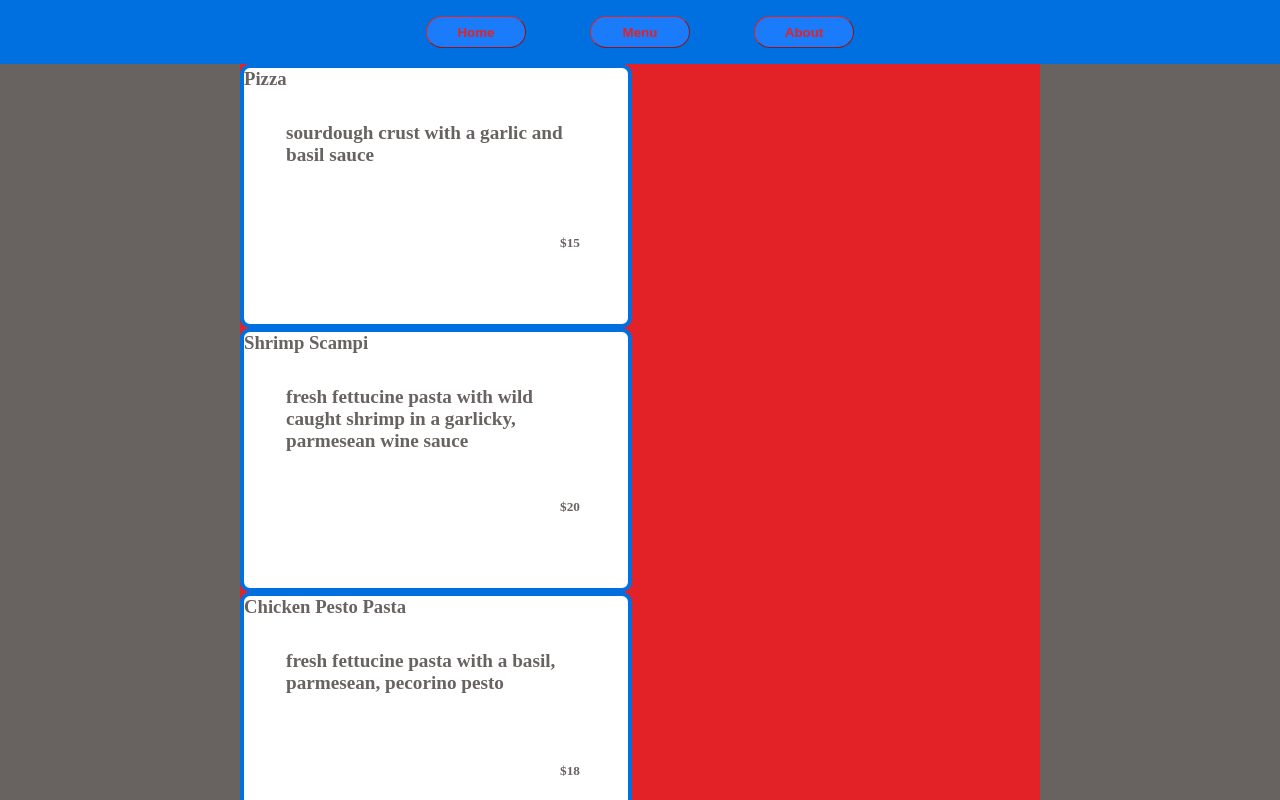
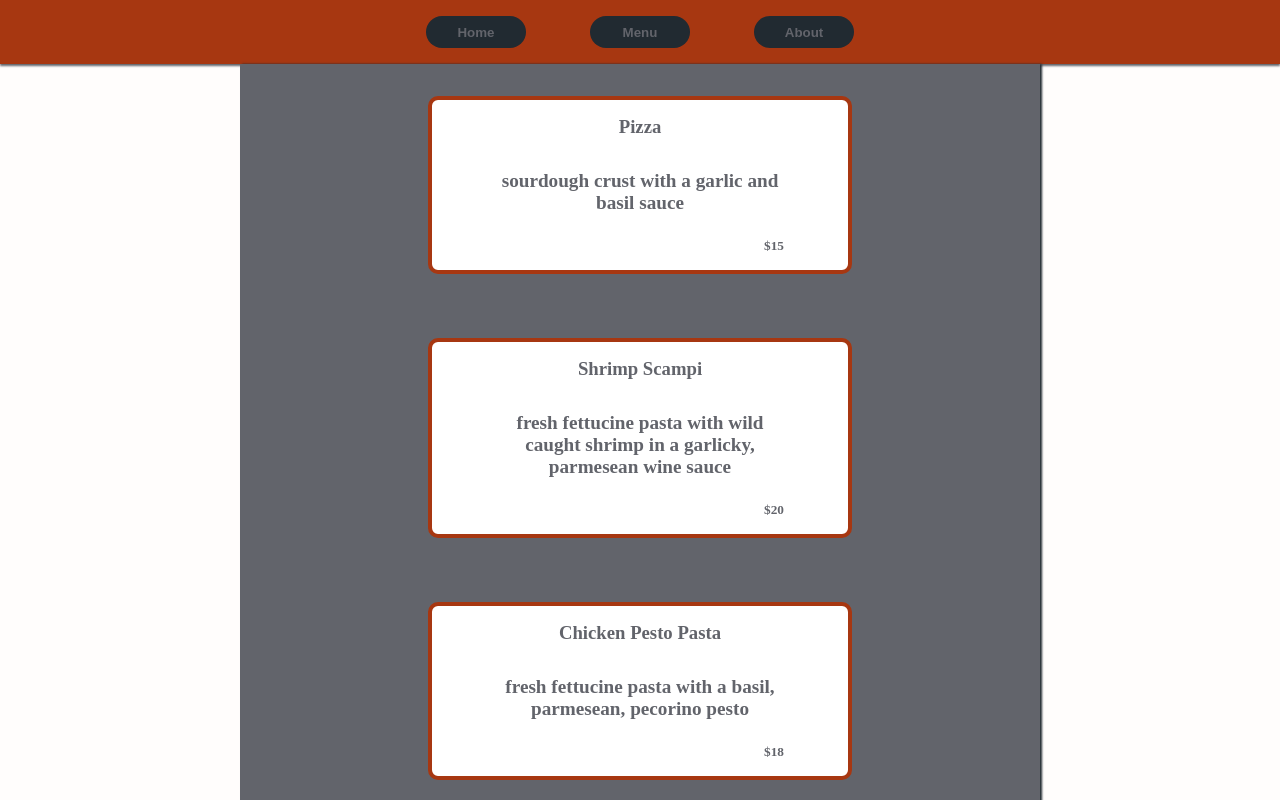
Before and after one commit to tgustafson2/restaurant_demo_page, a website built with webpack: page src/index.html in a window 1280 px wide. Both pictures are taken after a click on the button "Menu". Shown: the top 800 px of the page. Built offline with nearby package versions, Linux system fonts and the light colour scheme.

Commit message:
Finishes CSS styling

```diff
--- a/src/aboutPage.js
+++ b/src/aboutPage.js
@@ -1,5 +1,5 @@
 const aboutPage = document.createElement('div');
-aboutPage.classList.add("about");
+aboutPage.id = "about-page";
 
 const hoursArry = [{
                         days: "Sunday - Thursday",
@@ -12,6 +12,9 @@ const hoursArry = [{
 
 const hours = document.createElement('div');
 hours.classList.add("card");
+const hoursOfOp = document.createElement('h2');
+hoursOfOp.innerText = "Hours of Operation";
+hours.appendChild(hoursOfOp);
 hoursArry.forEach(elem =>{
     const days = document.createElement('p');
     days.innerText = elem.days;
@@ -23,12 +26,15 @@ hoursArry.forEach(elem =>{
 
 const contact = document.createElement('div');
 contact.classList.add("card");
+const contactHeader = document.createElement('h2');
+contactHeader.innerText = "Contact Information";
 const phoneNum = document.createElement('p');
 phoneNum.innerText = "(555)555-5555";
 const email = document.createElement('p');
 email.innerText = "fake@fakeemail.com";
 const address = document.createElement('p');
 address.innerText = "123 Seahaven Island";
+contact.appendChild(contactHeader);
 contact.appendChild(phoneNum);
 contact.appendChild(email);
 contact.appendChild(address);
--- a/src/style.css
+++ b/src/style.css
@@ -1,8 +1,8 @@
 :root{
-    --color-one : #686361;
-    --color-two : #E32227;
-    --color-three : #1A7CFA;
-    --color-four : #0070E0;
+    --color-one : #FFFDFC;
+    --color-two : #62646B;
+    --color-three : #212A31;
+    --color-four : #A73711;
 }
 
 *{
@@ -17,6 +17,7 @@
     grid-template-columns: repeat(3,100px);
     justify-content: center;
     gap: 64px;
+    box-shadow: 0px 2px 2px var(--color-two);
 }
 
 .nav-buttons{
@@ -26,8 +27,8 @@
     background-color: var(--color-three);
     color: var(--color-two);
     font-weight: bolder;
-    border-color: var(--color-two);
-    border-width: 1px;
+    /* border-color: var(--color-two); */
+    border-width: 0px;
 }
 
 body{
@@ -40,6 +41,7 @@ body{
     margin-right: auto;
     margin-left: auto;
     min-height: calc(100vh - 64px);
+    box-shadow: 2px 0px 2px var(--color-three);
 }
 
 #home{
@@ -81,10 +83,11 @@ body{
     border-color: var(--color-four);
     border-style: solid;
     border-width: 4px;
-    color: var(--color-one);
+    color: var(--color-two);
     font-weight: bold;
     display: flex;
     flex-direction: column;
+    flex: 1;
 }
 
 .card>p{
@@ -101,3 +104,18 @@ body{
     padding-top: 24px;
     padding-right: 48px;
 }
+
+#menu-page ,
+#about-page{
+    display: flex;
+    flex-direction: column;
+    align-items: center;
+}
+
+#menu-page > .card,
+#about-page > .card{
+    margin-top: 32px;
+    margin-bottom: 32px;
+    padding: 16px;
+    text-align: center;
+}
```
